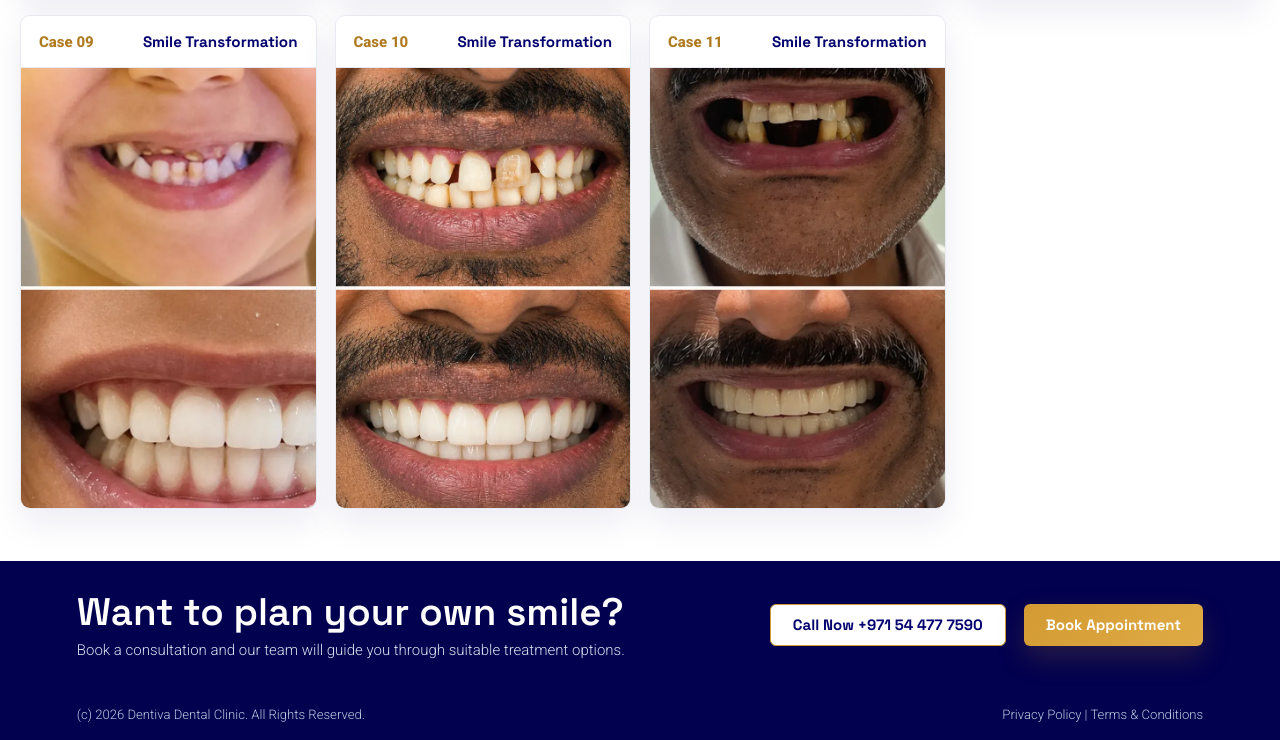
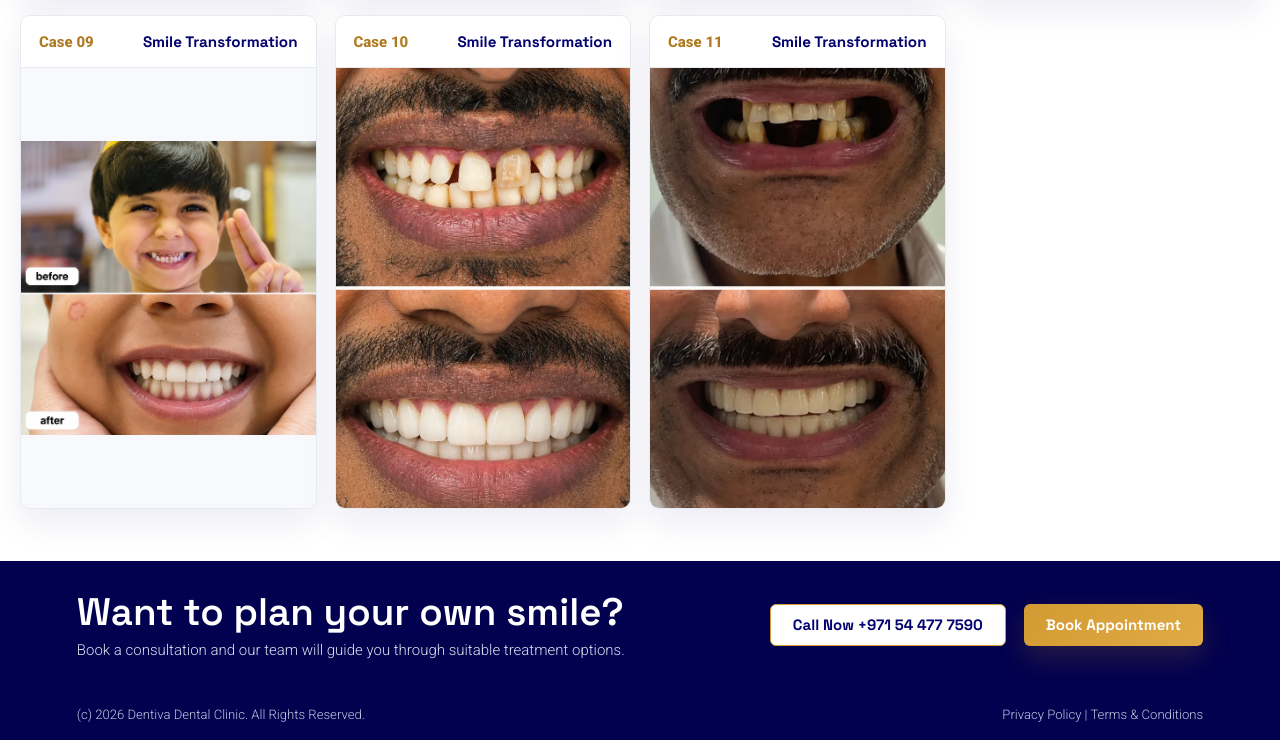
Before and after one commit to Fazilfazi991/dental, a website: page gallery.html in a window 1280 px wide. Shown: the part 1553-2293 px from the top of the page. Drawn offline with Linux system fonts and the light colour scheme.

Commit message:
Show full Case 09 smile images

```diff
--- a/gallery.html
+++ b/gallery.html
@@ -115,10 +115,10 @@
               <img src="assets/gallery/display/case-08-composite.webp" alt="Case 08 before and after dental treatment" loading="lazy" />
             </figure>
           </article>
-          <article class="gallery-case gallery-case-full">
+          <article class="gallery-case gallery-case-full gallery-case-show-full">
             <div class="case-head"><span>Case 09</span><strong>Smile Transformation</strong></div>
             <figure class="single-result">
-              <img src="assets/gallery/display/case-09-composite.webp" alt="Case 09 before and after dental treatment" loading="lazy" />
+              <img src="assets/gallery/case-09-composite.webp" alt="Case 09 before and after dental treatment" loading="lazy" />
             </figure>
           </article>
           <article class="gallery-case gallery-case-full">
--- a/styles.css
+++ b/styles.css
@@ -1908,6 +1908,11 @@ textarea {
   height: 440px;
   object-fit: cover;
   object-position: center;
+}
+
+.gallery-case-show-full .single-result img {
+  height: 440px;
+  object-fit: contain;
 }
 
 .split-row {
```
